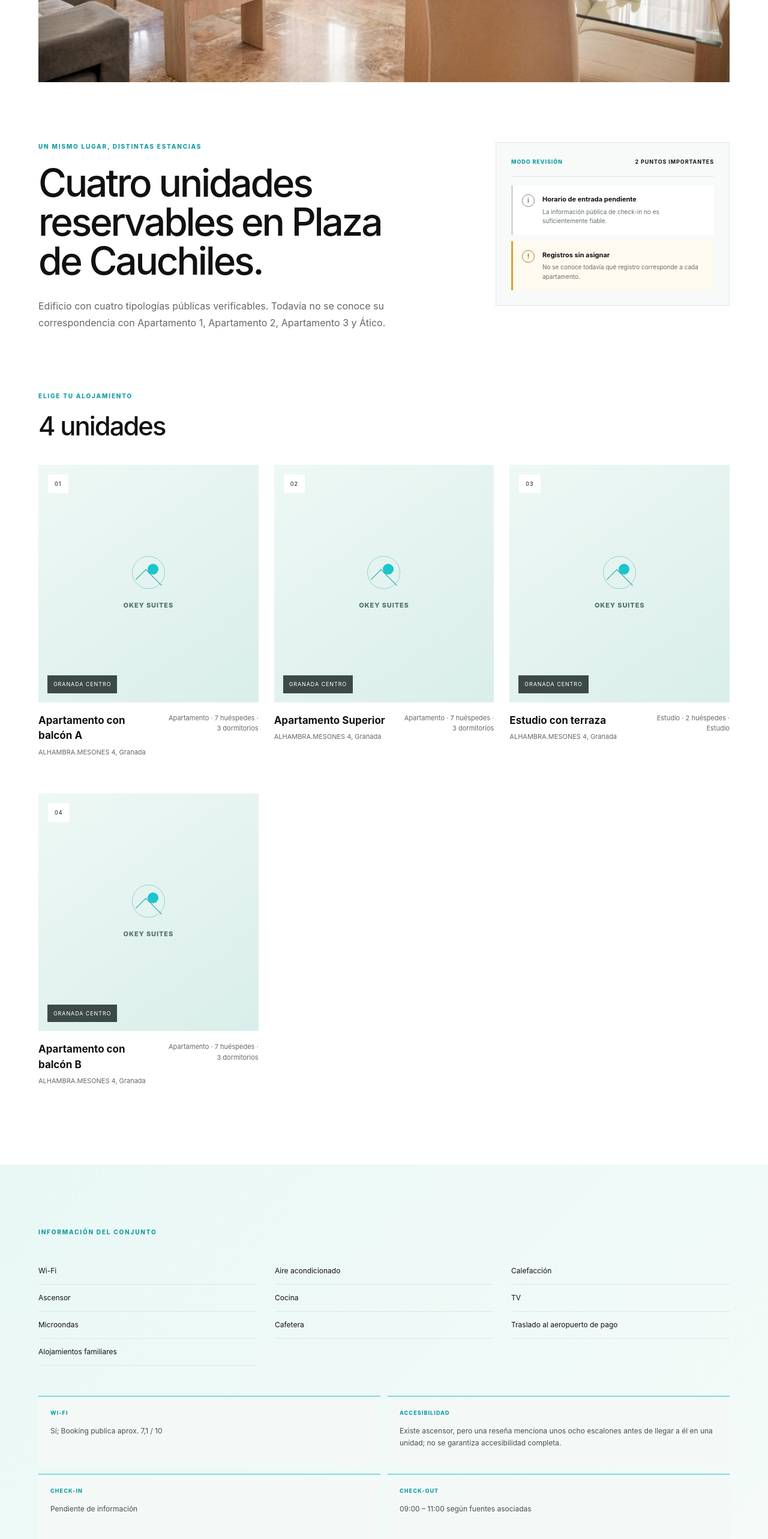
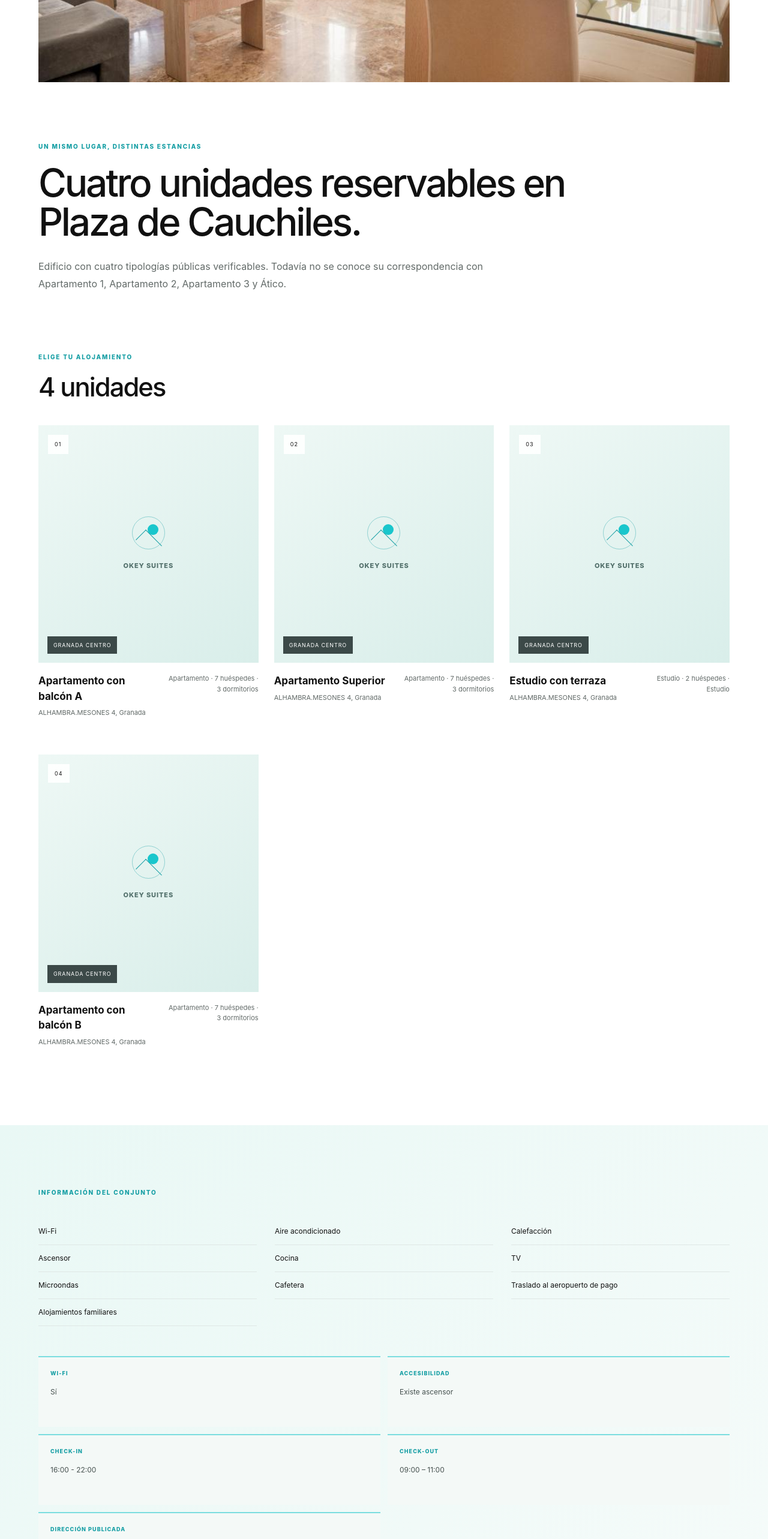
Before and after one commit to IJustDaniii/keysuites-web2, a Next.js app: page /alojamientos/alhambra-mesones-4 in a window 1280 px wide. Shown: the part 920-3486 px from the top of the page at 60% size. Built offline with nearby package versions, Linux system fonts and the light colour scheme.

Commit message:
Quitado lo de los huéspedes se quejan y cambios de info de alojamientos

```diff
--- a/app/alojamientos/[slug]/page.tsx
+++ b/app/alojamientos/[slug]/page.tsx
@@ -89,7 +89,7 @@ function PlatformLinks({ platforms }: { platforms: PlatformReview[] }) {
 
 function Reputation({ item }: { item: CatalogItem }) {
   const reviewPlatforms = item.platforms.filter((platform) => platform.rating || platform.reviews || platform.note);
-  const hasContent = reviewPlatforms.length > 0 || item.positiveReviews.length > 0 || item.negativeReviews.length > 0;
+  const hasContent = reviewPlatforms.length > 0 || item.positiveReviews.length > 0;
   if (!hasContent) return null;
   return <section className="reputation-section section-shell">
     <div className="reputation-heading"><span className="section-kicker">OPINIONES PÚBLICAS</span><h2>Lo que cuentan los huéspedes</h2></div>
@@ -100,7 +100,6 @@ function Reputation({ item }: { item: CatalogItem }) {
       </article>)}</div>}
       <div className="review-summaries">
         {item.positiveReviews.length > 0 && <div><h3>Los huéspedes destacan especialmente</h3><ul>{item.positiveReviews.map((point) => <li key={point}>{point}</li>)}</ul></div>}
-        {item.negativeReviews.length > 0 && <div className="guest-mentions"><h3>Algunos huéspedes han mencionado</h3><ul>{item.negativeReviews.map((point) => <li key={point}>{point}</li>)}</ul><p>Son comentarios puntuales de huéspedes, no defectos confirmados.</p></div>}
       </div>
     </div>
   </section>;
--- a/app/globals.css
+++ b/app/globals.css
@@ -227,12 +227,10 @@
 .group-amenities { margin:35px 0 50px; grid-template-columns:repeat(3,1fr); }
 .reputation-section { padding:120px 0; display:grid; grid-template-columns:.75fr 1.25fr; gap:8vw; }
 .reputation-heading h2 { margin:0; font-size:clamp(36px,4vw,58px); line-height:1.04; letter-spacing:-.045em; font-weight:500; }
-.review-summaries { display:grid; grid-template-columns:repeat(2,1fr); gap:22px; margin-top:28px; }
+.review-summaries { display:grid; grid-template-columns:1fr; gap:22px; margin-top:28px; }
 .review-summaries>div { padding:25px; background:var(--soft); }
 .review-summaries h3 { margin:0 0 18px; font-size:14px; }
 .review-summaries ul { margin:0; padding-left:18px; color:#43504d; font-size:12px; line-height:1.8; }
-.review-summaries p { color:var(--muted); font-size:10px; line-height:1.6; }
-.guest-mentions { background:#f7f5f0!important; }
 .booking-section { padding:90px 0; background:var(--dark-section); color:white; }
 .booking-inner { display:grid; grid-template-columns:1fr auto; gap:60px; align-items:center; }
 .booking-inner h2 { max-width:760px; margin:0; font-size:clamp(34px,4vw,58px); line-height:1.03; letter-spacing:-.045em; font-weight:500; }
--- a/data/properties.ts
+++ b/data/properties.ts
@@ -348,7 +348,7 @@ export const properties: Property[] = [
     distribution: ['Dormitorio 1: cama doble', 'Dormitorio 2: cama doble', 'Dormitorio 3: dos camas individuales', 'Salón: sofá cama'],
     amenities: ['Fogones', 'Nevera', 'Microondas', 'Cafetera', 'Tostadora', 'Hervidor', 'Utensilios', 'Lavadora'],
     kitchen: 'Cocina privada', airConditioning: 'Sí', heating: null, wifi: null, parking: null, pool: null,
-    exterior: ['Balcón'], views: ['Calle tranquila'], accessibility: null, rules: [], checkIn: null, checkOut: '09:00 – 11:00',
+    exterior: ['Balcón'], views: ['Calle tranquila'], accessibility: null, rules: [], checkIn: '16:00 - 22:00', checkOut: '09:00 – 11:00',
     images: [], platforms: [], positiveReviews: [], negativeReviews: [], registration: { regional: [], national: [] },
     warnings: [{ kind: 'warning', title: 'Nombre interno pendiente', detail: 'No asignar esta tipología a Apartamento 1, 2, 3 o Ático hasta que el gestor confirme la correspondencia.' }],
   },
@@ -360,7 +360,7 @@ export const properties: Property[] = [
     guests: 7, bedrooms: 3, beds: 5, bathrooms: 2, areaM2: 115,
     distribution: ['Dos camas dobles', 'Dos camas individuales', 'Sofá cama'], amenities: ['Lavadora'],
     kitchen: 'Cocina privada', airConditioning: 'Sí', heating: null, wifi: null, parking: null, pool: null,
-    exterior: ['Balcón o patio'], views: ['Calle'], accessibility: null, rules: [], checkIn: null, checkOut: '09:00 – 11:00',
+    exterior: ['Balcón o patio'], views: ['Calle'], accessibility: null, rules: [], checkIn: '16:00 - 22:00', checkOut: '09:00 – 11:00',
     images: [], platforms: [], positiveReviews: [], negativeReviews: [], registration: { regional: [], national: [] },
     warnings: [{ kind: 'warning', title: 'Nombre interno pendiente', detail: 'No asignar esta tipología a Apartamento 1, 2, 3 o Ático hasta que el gestor confirme la correspondencia.' }],
   },
@@ -372,7 +372,7 @@ export const properties: Property[] = [
     guests: 2, bedrooms: 0, beds: 1, bathrooms: 1, areaM2: 35, distribution: ['Una cama doble'], amenities: [],
     kitchen: 'Cocina privada', airConditioning: 'Sí', heating: null, wifi: null, parking: null, pool: null,
     exterior: ['Terraza privada según información pública'], views: ['Ciudad', 'Exterior'], accessibility: null,
-    rules: [], checkIn: null, checkOut: '09:00 – 11:00', images: [], platforms: [], positiveReviews: [], negativeReviews: [],
+    rules: [], checkIn: '16:00 - 22:00', checkOut: '09:00 – 11:00', images: [], platforms: [], positiveReviews: [], negativeReviews: [],
     registration: { regional: [], national: [] },
     warnings: [{ kind: 'warning', title: 'Nombre interno pendiente', detail: 'No asignar esta tipología a Apartamento 1, 2, 3 o Ático hasta que el gestor confirme la correspondencia.' }],
   },
@@ -384,7 +384,7 @@ export const properties: Property[] = [
     guests: 7, bedrooms: 3, beds: 5, bathrooms: 2, areaM2: 105,
     distribution: ['Dos camas dobles', 'Dos camas individuales', 'Sofá cama'], amenities: ['Equipamiento similar al otro apartamento con balcón'],
     kitchen: 'Cocina privada', airConditioning: 'Sí', heating: null, wifi: null, parking: null, pool: null,
-    exterior: ['Balcón'], views: [], accessibility: null, rules: [], checkIn: null, checkOut: '09:00 – 11:00',
+    exterior: ['Balcón'], views: [], accessibility: null, rules: [], checkIn: '16:00 - 22:00', checkOut: '09:00 – 11:00',
     images: [], platforms: [], positiveReviews: [], negativeReviews: [], registration: { regional: [], national: [] },
     warnings: [{ kind: 'warning', title: 'Nombre interno pendiente', detail: 'No asignar esta tipología a Apartamento 1, 2, 3 o Ático hasta que el gestor confirme la correspondencia.' }],
   },
@@ -426,10 +426,10 @@ export const propertyGroups: PropertyGroup[] = [
     countLabel: '4 unidades',
     unitSlugs: ['mesones-apartamento-balcon-a', 'mesones-apartamento-superior', 'mesones-estudio-terraza', 'mesones-apartamento-balcon-b'],
     sharedAmenities: ['Wi-Fi', 'Aire acondicionado', 'Calefacción', 'Ascensor', 'Cocina', 'TV', 'Microondas', 'Cafetera', 'Traslado al aeropuerto de pago', 'Alojamientos familiares'],
-    wifi: 'Sí; Booking publica aprox. 7,1 / 10', parking: null,
-    accessibility: 'Existe ascensor, pero una reseña menciona unos ocho escalones antes de llegar a él en una unidad; no se garantiza accesibilidad completa.',
+    wifi: 'Sí', parking: null,
+    accessibility: 'Existe ascensor',
     rules: ['No fumar', 'No fiestas', 'No mascotas', 'Silencio de 23:00 a 10:00', 'Edad mínima de check-in: 18 años'],
-    checkIn: null, checkOut: '09:00 – 11:00 según fuentes asociadas',
+    checkIn: '16:00 - 22:00', checkOut: '09:00 – 11:00',
     images: [{ src: '/properties/mesones-01.jpg', alt: 'Salón de una unidad de ALHAMBRA.MESONES 4' }],
     platforms: [{ name: 'Booking', rating: '≈ 8,8 / 10', reviews: 'más de 500 reseñas', note: 'Ubicación ≈ 9,7 / 10 · Wi-Fi ≈ 7,1 / 10', url: 'https://www.booking.com/hotel/es/alhambra-mesones-4.es.html' }],
     positiveReviews: ['Ubicación', 'Amplitud', 'Limpieza', 'Reformas', 'Equipamiento', 'Atención'],
@@ -438,12 +438,7 @@ export const propertyGroups: PropertyGroup[] = [
       regional: ['VFT/GR/03485', 'VFT/GR/03487', 'VFT/GR/03532', 'VFT/GR/05248'],
       national: ['ESFCTU00C1180230001994290000000000000000VFT/GR/034879', 'ESFCTU10B1180230005145670000000000000000VFT/GR/052488'],
     },
-    warnings: [
-      { kind: 'warning', title: 'Correspondencia pendiente', detail: 'Pendiente de confirmar qué tipología de Booking corresponde a Apartamento 1, Apartamento 2, Apartamento 3 y Ático.' },
-      { kind: 'warning', title: 'Aparcamiento pendiente', detail: 'Booking muestra parking como servicio, pero algunas reseñas hablan de parking público de pago. Confirmar qué se ofrece realmente.' },
-      { kind: 'pending', title: 'Horario de entrada pendiente', detail: 'La información pública de check-in no es suficientemente fiable.' },
-      { kind: 'warning', title: 'Registros sin asignar', detail: 'No se conoce todavía qué registro corresponde a cada apartamento.' },
-    ],
+    warnings: [],
   },
   {
     kind: 'group', slug: 'carmen-san-luis-albaicin', name: 'Carmen San Luis Albaicín', category: 'Albaicín',
```
